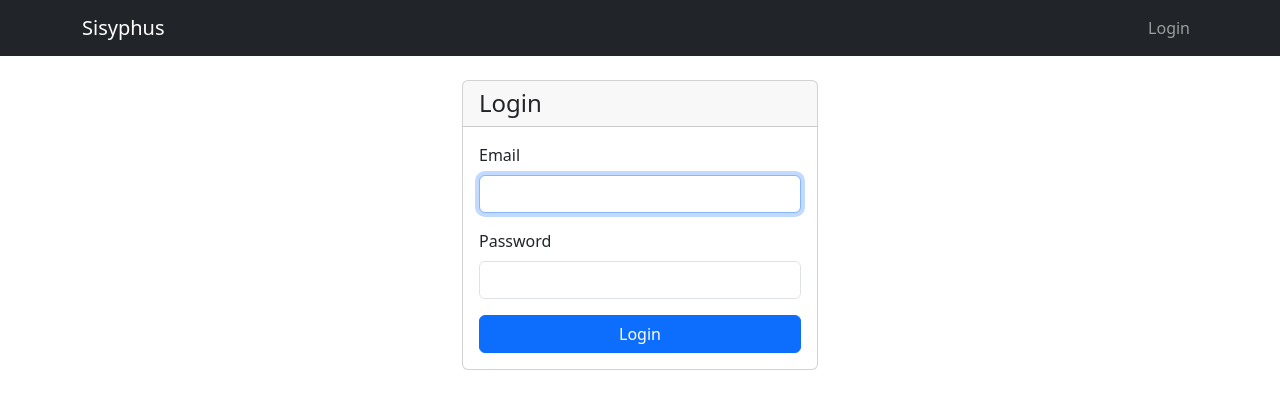
After one commit to justicesuh/sisyphus, a Django app: page /login/ in a window 1280 px wide. The commit adds this page. Shown: the top 409 px of the page. Run offline with Django 5.2, Linux system fonts and the light colour scheme.

Commit message:
Implement user login and logout

```diff
--- a/sisyphus/settings.py
+++ b/sisyphus/settings.py
@@ -117,3 +117,7 @@ USE_TZ = True
 # https://docs.djangoproject.com/en/6.0/howto/static-files/
 
 STATIC_URL = 'static/'
+
+LOGIN_URL = 'web:login'
+LOGIN_REDIRECT_URL = 'web:index'
+LOGOUT_REDIRECT_URL = 'web:index'
--- a/sisyphus/templates/base.html
+++ b/sisyphus/templates/base.html
@@ -20,6 +20,26 @@
                 <ul class="navbar-nav">
                     {% block nav_items %}{% endblock %}
                 </ul>
+                <ul class="navbar-nav ms-auto">
+                    {% if user.is_authenticated %}
+                    <li class="nav-item">
+                        <span class="nav-link text-light">{{ user.email }}</span>
+                    </li>
+                    <li class="nav-item">
+                        <a class="nav-link" href="{% url 'admin:index' %}">Admin</a>
+                    </li>
+                    <li class="nav-item">
+                        <form method="post" action="{% url 'web:logout' %}" class="d-inline">
+                            {% csrf_token %}
+                            <button type="submit" class="nav-link btn btn-link">Logout</button>
+                        </form>
+                    </li>
+                    {% else %}
+                    <li class="nav-item">
+                        <a class="nav-link" href="{% url 'web:login' %}">Login</a>
+                    </li>
+                    {% endif %}
+                </ul>
             </div>
         </div>
     </nav>
--- /dev/null
+++ b/sisyphus/templates/login.html
@@ -0,0 +1,35 @@
+{% extends "base.html" %}
+
+{% block title %}Login - Sisyphus{% endblock %}
+
+{% block content %}
+<div class="row justify-content-center">
+    <div class="col-md-4">
+        <div class="card">
+            <div class="card-header">
+                <h4 class="mb-0">Login</h4>
+            </div>
+            <div class="card-body">
+                {% if form.errors %}
+                <div class="alert alert-danger">
+                    Invalid email or password.
+                </div>
+                {% endif %}
+
+                <form method="post">
+                    {% csrf_token %}
+                    <div class="mb-3">
+                        <label for="id_username" class="form-label">Email</label>
+                        <input type="text" name="username" id="id_username" class="form-control" autofocus required>
+                    </div>
+                    <div class="mb-3">
+                        <label for="id_password" class="form-label">Password</label>
+                        <input type="password" name="password" id="id_password" class="form-control" required>
+                    </div>
+                    <button type="submit" class="btn btn-primary w-100">Login</button>
+                </form>
+            </div>
+        </div>
+    </div>
+</div>
+{% endblock %}
--- a/sisyphus/web/urls.py
+++ b/sisyphus/web/urls.py
@@ -1,3 +1,4 @@
+from django.contrib.auth.views import LoginView, LogoutView
 from django.urls import path
 
 from . import views
@@ -6,4 +7,6 @@ app_name = 'web'
 
 urlpatterns = [
     path('', views.index, name='index'),
+    path('login/', LoginView.as_view(template_name='login.html'), name='login'),
+    path('logout/', LogoutView.as_view(), name='logout'),
 ]
--- a/sisyphus/web/views.py
+++ b/sisyphus/web/views.py
@@ -1,5 +1,7 @@
+from django.contrib.auth.decorators import login_required
 from django.shortcuts import render
 
 
+@login_required
 def index(request):
     return render(request, 'index.html')
```
